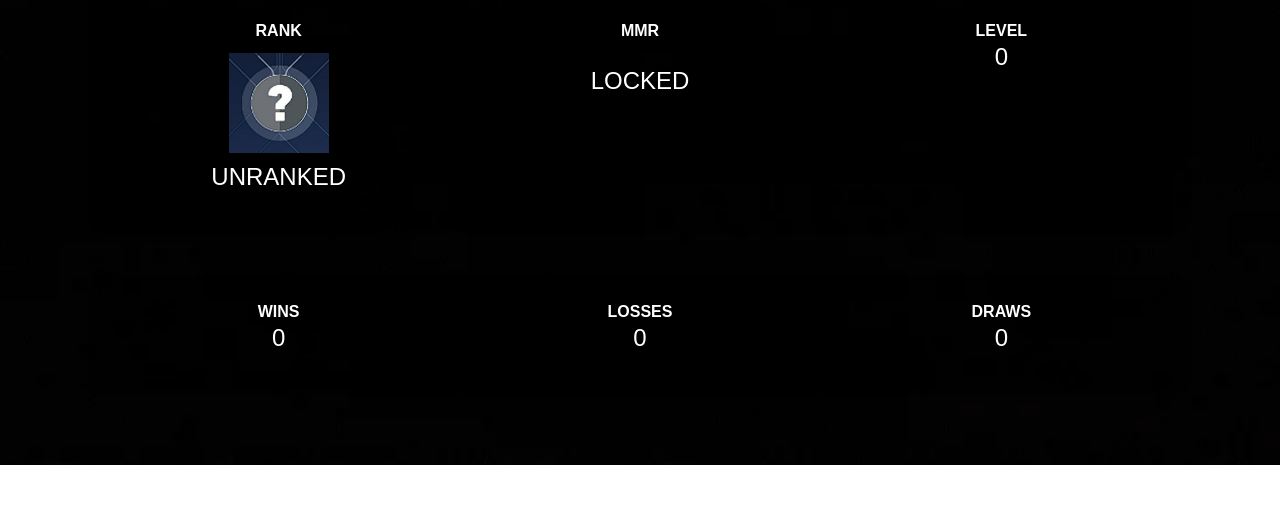
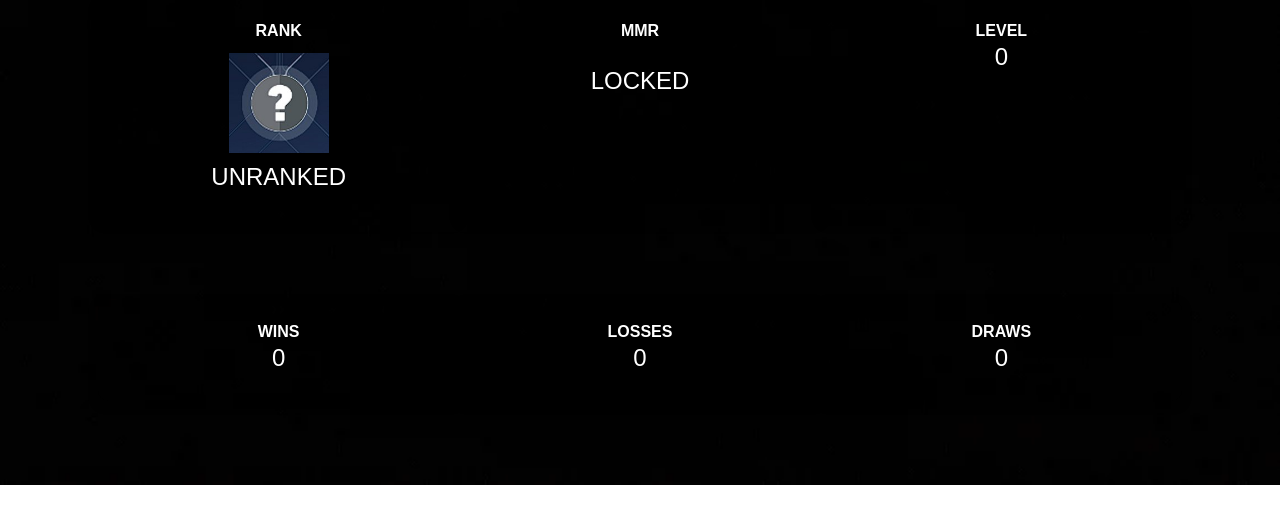
Before and after one commit to MillorJ/Valorant-, a PHP site: page /career.php in a window 1280 px wide. Shown: the part 231-755 px from the top of the page. Run offline with PHP 8.4, Linux system fonts and the light colour scheme; the visitor is signed in with stand-in values (Sample User, id 1).

Commit message:
Update career.php

```diff
--- a/career.php
+++ b/career.php
@@ -49,6 +49,11 @@
         .text-center {
           text-align: center;
         }
+
+        .row {
+  margin-bottom: 20px;
+}
+
 
 
 
```
